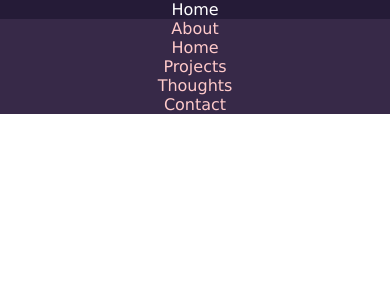
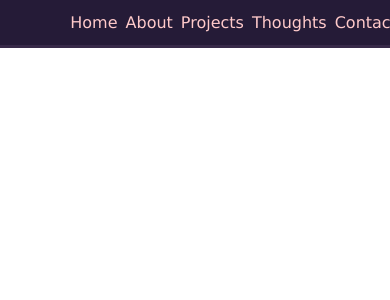
Before and after one commit to NewtonHead/portfolio, a React (Create React App) app: page / in a window 390 px wide. Shown: the top 300 px of the page. Built offline with nearby package versions, Linux system fonts and the light colour scheme.

Commit message:
done desktop media querie (queod re zarpado jajjajaj)

```diff
--- a/src/App.css
+++ b/src/App.css
@@ -30,6 +30,10 @@ a {
   text-align: center;
 }
 
+li {
+  list-style: none;
+}
+
 .navbar {
   height: 3rem;
   background-color: var(--color-3);
@@ -46,12 +50,49 @@ a {
   align-items: center;
   justify-content: center;
   color: var(--color-1);
-  background-color: var(--color-2);;
 }
 
 .navbar-item-button:hover, .navbar-item-button:active {
   background-color:var(--color-3);
   color: white;
+}
+
+@media only screen and (min-device-width:601px) {
+  .navbar {
+    display: flex;
+    align-items: center;
+    justify-content: center;
+  }
+
+  #navbar-list {
+    width: 66%;
+    display: flex;
+    justify-content: space-between;
+    align-items: center;
+  }
+
+  .navbar-item-button {
+    padding: 0.25rem;
+    position: relative;
+  }
+
+  .navbar-item-button::before {
+    content: '';
+    position: absolute;
+    bottom: 0;
+    right: 0;
+    width: 0;
+    height: 2px;
+    background-color: var(--color-1);
+    transition: width 0.25s ease-out;
+  }
+
+  .navbar-item-button:hover::before {
+    width: 100%;
+    right: auto;
+    left: 0;
+  }
+
 }
 
 
--- a/src/components/Navbar/data.jsx
+++ b/src/components/Navbar/data.jsx
@@ -3,7 +3,6 @@ import NavbarItem from "./NavbarItem";
 const navbarData = [
   new NavbarItem('navbar-item-button', 'Home'),
   new NavbarItem('navbar-item-button', 'About'),
-  new NavbarItem('navbar-item-button', 'Home'),
   new NavbarItem('navbar-item-button', 'Projects'),
   new NavbarItem('navbar-item-button', 'Thoughts'),
   new NavbarItem('navbar-item-button', 'Contact')
```
